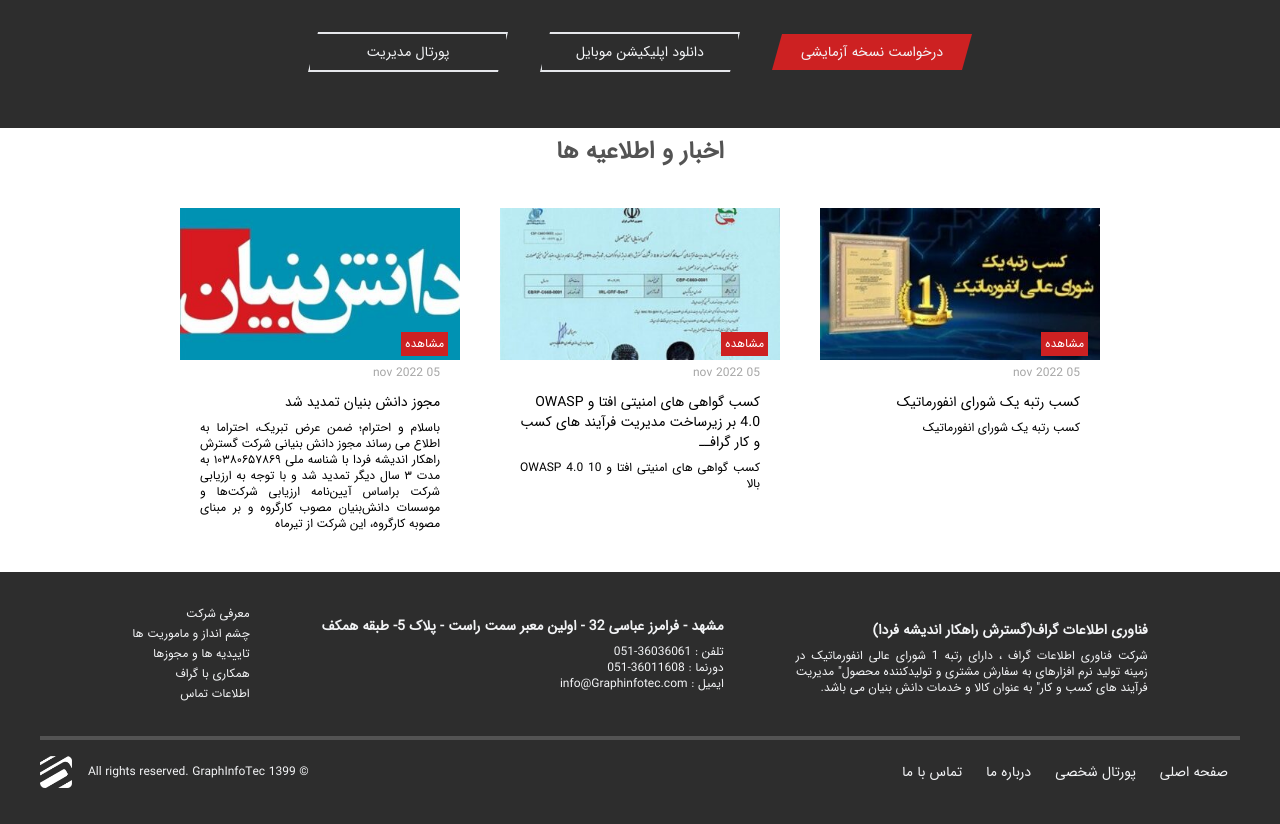
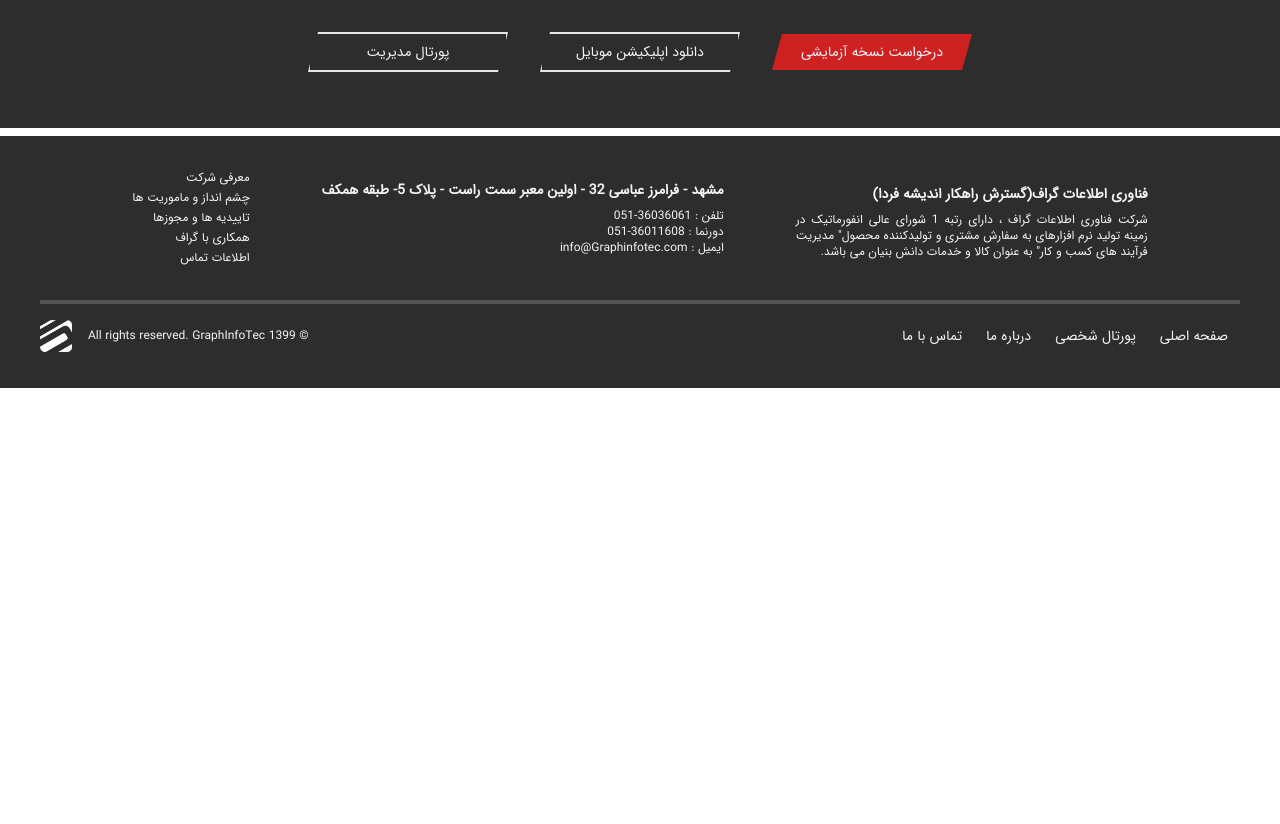
Before and after one commit to prs-code/GraphInfotec-UI, a React (Create React App) app: page / in a window 1280 px wide. Shown: the part 7900-8724 px from the top of the page. After the commit the page ends 8288 px from the top, so only its background shows below. Built offline with nearby package versions, Linux system fonts and the light colour scheme; no server answers.

Commit message:
add files

```diff
--- a/src/components/Section07.js
+++ b/src/components/Section07.js
@@ -22,7 +22,7 @@
             </div>
         </div>
 
-        <div>
+        {/* <div>
             <h1 className="md:text-2xl md:font-extrabold text-base font-bold text-center mb-5 text-[#535353]">اخبار و اطلاعیه ها</h1>
             <div className="md:flex md:justify-center md:m-auto md:h-content mb-10">
                 <div className="relative p-5 md:w-80">
@@ -56,7 +56,7 @@
                     <p className="text-start mb-5 px-5 text-xs font-extralight md:text-xs md:font-thin md:text-justify">  باسلام و احترام؛ ضمن عرض تبریک، احتراما به اطلاع می رساند مجوز دانش بنیانی شرکت گسترش راهکار اندیشه فردا با شناسه ملی ۱۰۳۸۰۶۵۷۸۶۹ به مدت ۳ سال دیگر تمدید شد و با توجه به ارزیابی شرکت براساس آیین‌نامه ارزیابی شرکت‌ها و موسسات دانش‌بنیان مصوب کارگروه و بر مبنای مصوبه کارگروه، این شرکت از تیرماه</p>
                 </div>
             </div>
-        </div>
+        </div> */}
         <div className="bg-[#2D2D2D] text-gray-100 p-5 px-10 w-full">
             <div className="text-center hidden md:leading-10 md:flex md:justify-center md:w-3/m-4 md:m-auto items-center md:p-3 border-b-4 border-[#535353]">
                 <div className="md:w-1/3">
--- a/src/components/shared/Nvabar.js
+++ b/src/components/shared/Nvabar.js
@@ -38,7 +38,8 @@
         <img
             src={logo}
             alt="graph-logo"
-            className={`p-1 md:w-16 md:h-16 w-12 h-12 ${!activeMenu ? "mt-4" : "mt-2"} rounded-lg cursor-pointer`} />
+            className={`p-1 md:w-16 md:h-16 w-12 h-12 ${!activeMenu ? "mt-4" : "mt-2"} rounded-lg cursor-pointer`}
+        />
 
 
             {
```
Also changed, not shown: src/components/Section03.js (line endings or trailing spaces), 1 other file (tests, documents, lock files or other folders).
